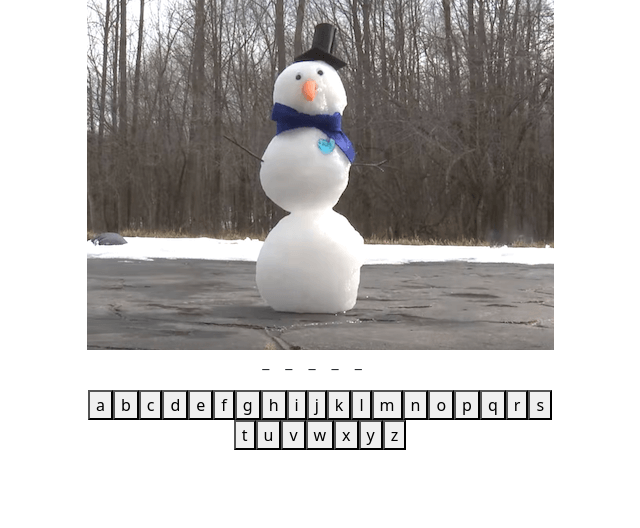
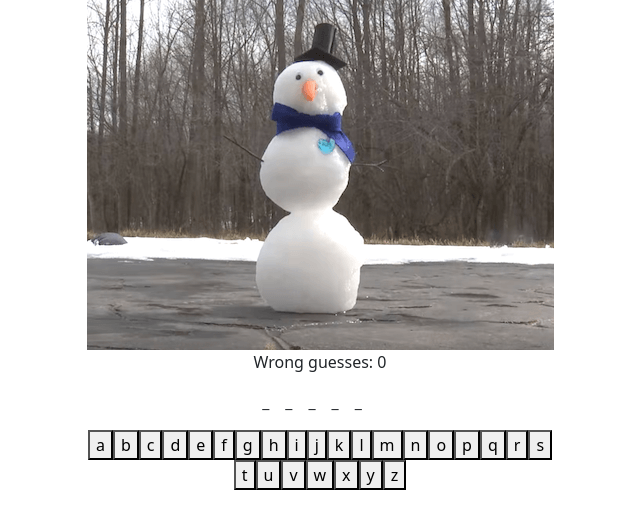
Before and after one commit to jacobrashid404/react-snowman, a React (Vite) app: page / in a window 1280 px wide. Shown: the top 528 px of the page, without its empty margins (320-960 px from the left). Built offline with nearby package versions, Linux system fonts and the light colour scheme.

Commit message:
added wrong guesses counter

```diff
--- a/src/Snowman.jsx
+++ b/src/Snowman.jsx
@@ -62,6 +62,7 @@ function Snowman({
   function generateButtons() {
     return "abcdefghijklmnopqrstuvwxyz".split("").map(ltr => (
         <button
+            className={"letter_" + ltr} // "letter_a" ...
             key={ltr}
             value={ltr}
             onClick={handleGuess}
@@ -75,6 +76,7 @@ function Snowman({
   return (
       <div className="Snowman">
         <img src={(images)[nWrong]} alt={nWrong} />
+        <p>Wrong guesses: {nWrong}</p>
         <p className="Snowman-word">{guessedWord()}</p>
         <p>{generateButtons()}</p>
       </div>
```
